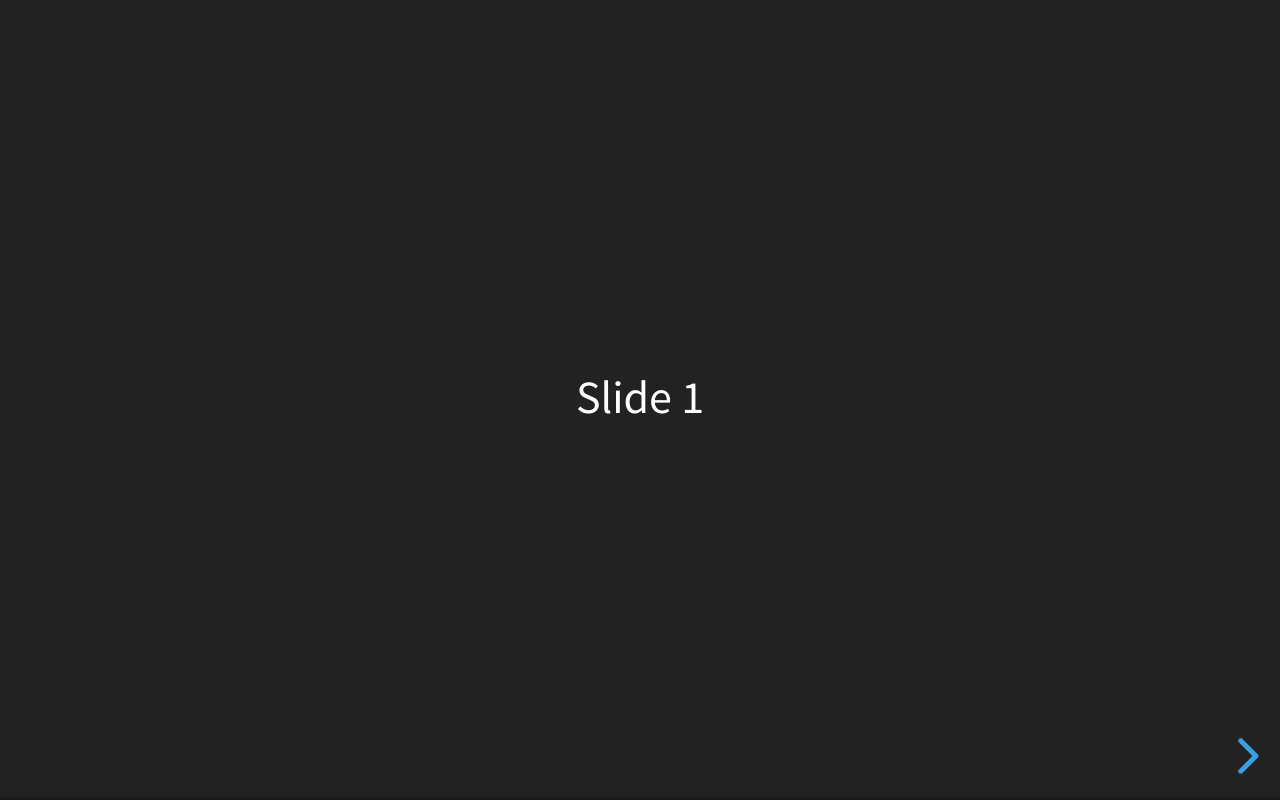
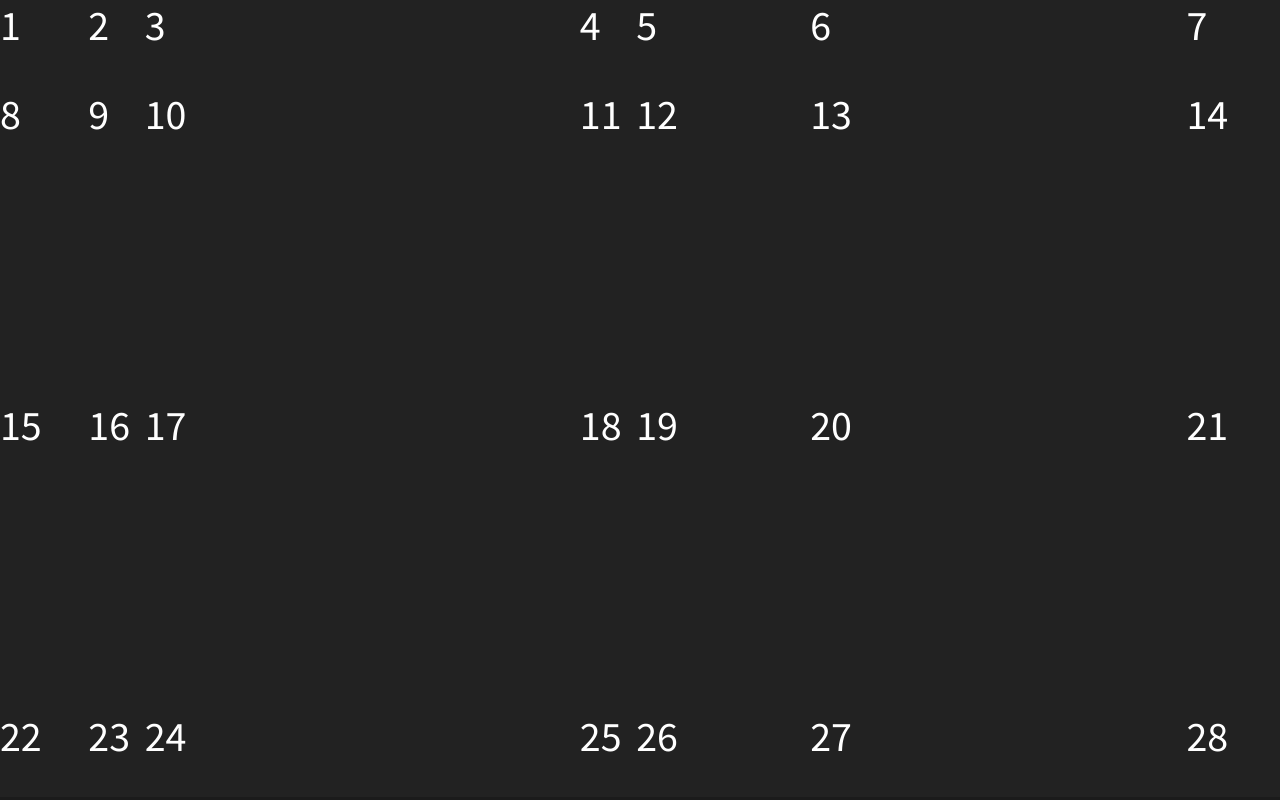
Before and after one commit to brent/code-8-case-study, a plain HTML site: page index.html in a window 1280 px wide. Drawn offline with Linux system fonts and the light colour scheme.

Commit message:
Adds basic grid

```diff
--- a/css/main.css
+++ b/css/main.css
@@ -0,0 +1,23 @@
+.reveal .slides {
+}
+
+.reveal .slides .present {
+  padding: 0;
+}
+
+.reveal .slides .present,
+.reveal .slides .slide-container {
+  height: 100%;
+}
+
+.reveal .slides .slide-container {
+  display: grid !important;
+  grid-template-columns: 6.9% 4.4% 34% 4.4% 13.6% 29.4% 7.2%;
+  grid-template-rows: 11.1% 38.9% 38.9% 11.1%;
+  grid-column-gap: 0;
+  grid-row-gap: 0;
+}
+
+.reveal .slides .slide-container .slide-item {
+  display: flex;
+}
--- a/index.html
+++ b/index.html
@@ -1,10 +1,10 @@
 <html>
   <head>
     <title>Code 8 - Reordering presentation</title>
-    <link href="css/reset.css" type="text/css" rel="stylesheet">
+    <link href="./css/reset.css" type="text/css" rel="stylesheet">
     <link href="./js/reveal.js-3.6.0/css/reveal.css" type="text/css" rel="stylesheet">
     <link href="./js/reveal.js-3.6.0/css/theme/black.css" type="text/css" rel="stylesheet">
-    <link href="css/main.css" type="text/css" rel="stylesheet">
+    <link href="./css/main.css" type="text/css" rel="stylesheet">
     <meta name="viewport" content="width=device-width, initial-scale=1.0, maximum-scale=1.0, user-scalable=no" />
     <script>
             var link = document.createElement( 'link' );
@@ -18,8 +18,93 @@
     <div class="wrapper">
       <div class="reveal">
         <div class="slides">
-          <section>Slide 1</section>
-          <section>Slide 2</section>
+          <section>
+            <div class="slide-container">
+              <div class="slide-item slide-top-left">
+                1
+              </div><!-- END .slide-item -->
+              <div class="slide-item slide-top-left">
+                2
+              </div><!-- END .slide-item -->
+              <div class="slide-item slide-top-left">
+                3
+              </div><!-- END .slide-item -->
+              <div class="slide-item slide-top-left">
+                4
+              </div><!-- END .slide-item -->
+              <div class="slide-item slide-top-left">
+                5
+              </div><!-- END .slide-item -->
+              <div class="slide-item slide-top-left">
+                6
+              </div><!-- END .slide-item -->
+              <div class="slide-item slide-top-left">
+                7
+              </div><!-- END .slide-item -->
+              <div class="slide-item slide-top-left">
+                8
+              </div><!-- END .slide-item -->
+              <div class="slide-item slide-top-left">
+                9
+              </div><!-- END .slide-item -->
+              <div class="slide-item slide-top-left">
+                10
+              </div><!-- END .slide-item -->
+              <div class="slide-item slide-top-left">
+                11
+              </div><!-- END .slide-item -->
+              <div class="slide-item slide-top-left">
+                12
+              </div><!-- END .slide-item -->
+              <div class="slide-item slide-top-left">
+                13
+              </div><!-- END .slide-item -->
+              <div class="slide-item slide-top-left">
+                14
+              </div><!-- END .slide-item -->
+              <div class="slide-item slide-top-left">
+                15
+              </div><!-- END .slide-item -->
+              <div class="slide-item slide-top-left">
+                16
+              </div><!-- END .slide-item -->
+              <div class="slide-item slide-top-left">
+                17
+              </div><!-- END .slide-item -->
+              <div class="slide-item slide-top-left">
+                18
+              </div><!-- END .slide-item -->
+              <div class="slide-item slide-top-left">
+                19
+              </div><!-- END .slide-item -->
+              <div class="slide-item slide-top-left">
+                20
+              </div><!-- END .slide-item -->
+              <div class="slide-item slide-top-left">
+                21
+              </div><!-- END .slide-item -->
+              <div class="slide-item slide-top-left">
+                22
+              </div><!-- END .slide-item -->
+              <div class="slide-item slide-top-left">
+                23
+              </div><!-- END .slide-item -->
+              <div class="slide-item slide-top-left">
+                24
+              </div><!-- END .slide-item -->
+              <div class="slide-item slide-top-left">
+                25
+              </div><!-- END .slide-item -->
+              <div class="slide-item slide-top-left">
+                26
+              </div><!-- END .slide-item -->
+              <div class="slide-item slide-top-left">
+                27
+              </div><!-- END .slide-item -->
+              <div class="slide-item slide-top-left">
+                28
+              </div><!-- END .slide-item -->
+          </section>
         </div>
       </div>
     </div>
--- a/js/main.js
+++ b/js/main.js
@@ -1,6 +1,11 @@
 (function() {
 
   Reveal.initialize({
+    width: "100%",
+    height: "100%",
+    margin: 0,
+    minScale: 1,
+    maxScale: 1,
     dependencies: [
       { src: './js/reveal.js-3.6.0/plugin/markdown/marked.js' },
       { src: './js/reveal.js-3.6.0/plugin/markdown/markdown.js' },
```
